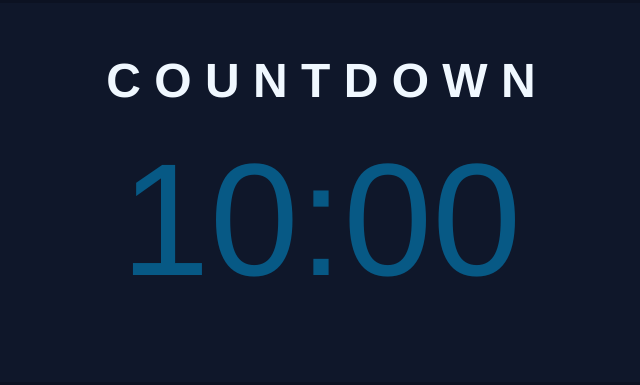
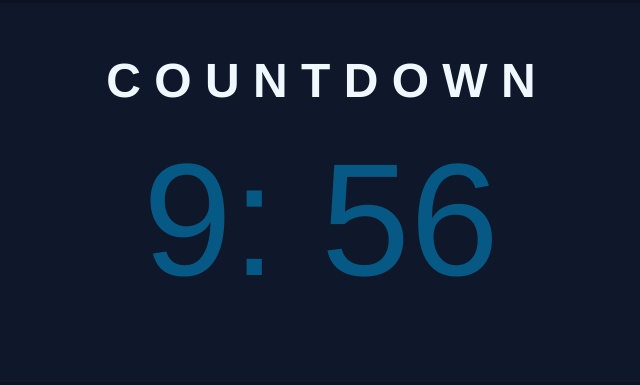
Before and after one commit to numangit/javascript_timer, a plain HTML site: page index.html in a window 1280 px wide. Shown: the part 253-638 px from the top of the page, without its empty margins (319-959 px from the left). Drawn offline with Linux system fonts and the light colour scheme.

Commit message:
timer is functional

```diff
--- a/index.html
+++ b/index.html
@@ -13,7 +13,7 @@
     <div class="container">
         <div>
             <h1 class="timer-heading">C O U N T D O W N</h1>
-            <p id="countdown">10:00</p>
+            <p id="countdown"></p>
         </div>
     </div>
     <script src="/script.js"></script>
--- a/script.js
+++ b/script.js
@@ -5,14 +5,15 @@ const countdownEl = document.getElementById("countdown");
 const initialMinutes = 10;
 let initialSeconds = initialMinutes * 60;
 
-//interval to call the function
-setInterval(updateCountdown, 1000);
-
 //function to countdown
 const updateCountdown = () => {
     const minutes = Math.floor(initialSeconds / 60);
-    let seconds = time % 60;
+    let seconds = initialSeconds % 60;
+    seconds = seconds < 10 ? '0' + seconds : seconds;
 
     countdownEl.innerHTML = `${minutes}: ${seconds}`;
     initialSeconds--;
 };
+
+//interval to call the function
+setInterval(updateCountdown, 1000);
```
